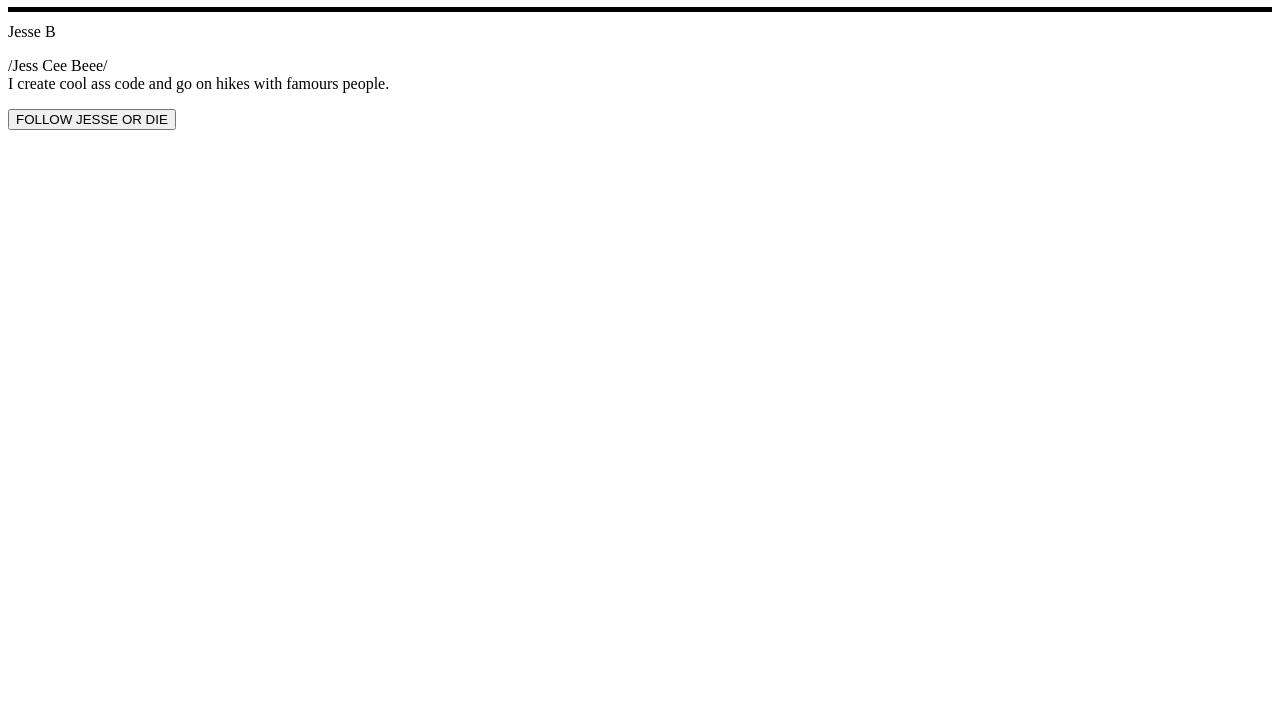
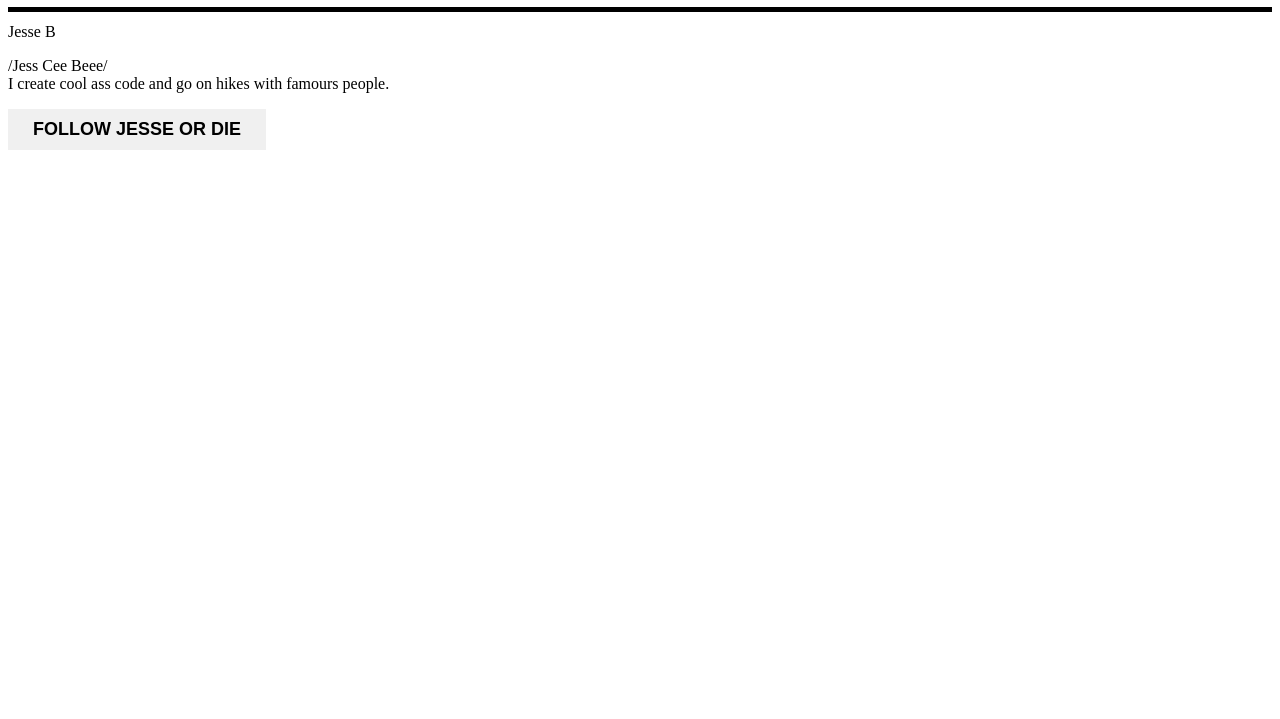
Before and after one commit to pawvej/jesse, a plain HTML site: page index.html in a window 1280 px wide. Shown: the part 81-800 px from the top of the page. Drawn offline with Linux system fonts and the light colour scheme.

Commit message:
update styles

```diff
--- a/css/styles.css
+++ b/css/styles.css
@@ -7,3 +7,14 @@
     box-shadow: 0 5px 0 #000;
 
 }
+
+button {
+    background-color: #f0f0f0;
+    color: black;
+    padding: 10px 25px;
+    border: 0px;
+    font-size: 18px;
+    font-weight: 600;
+
+
+}
```
